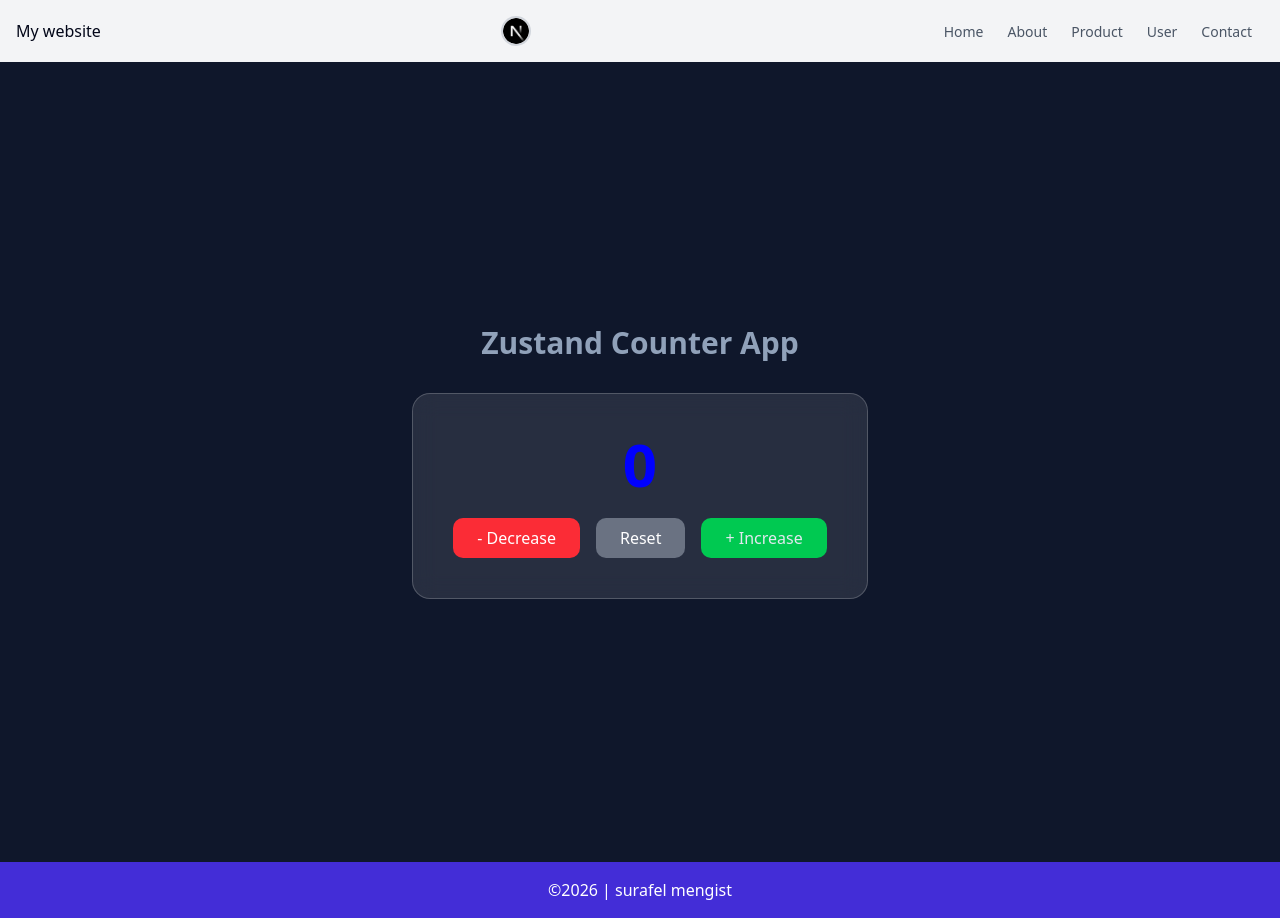
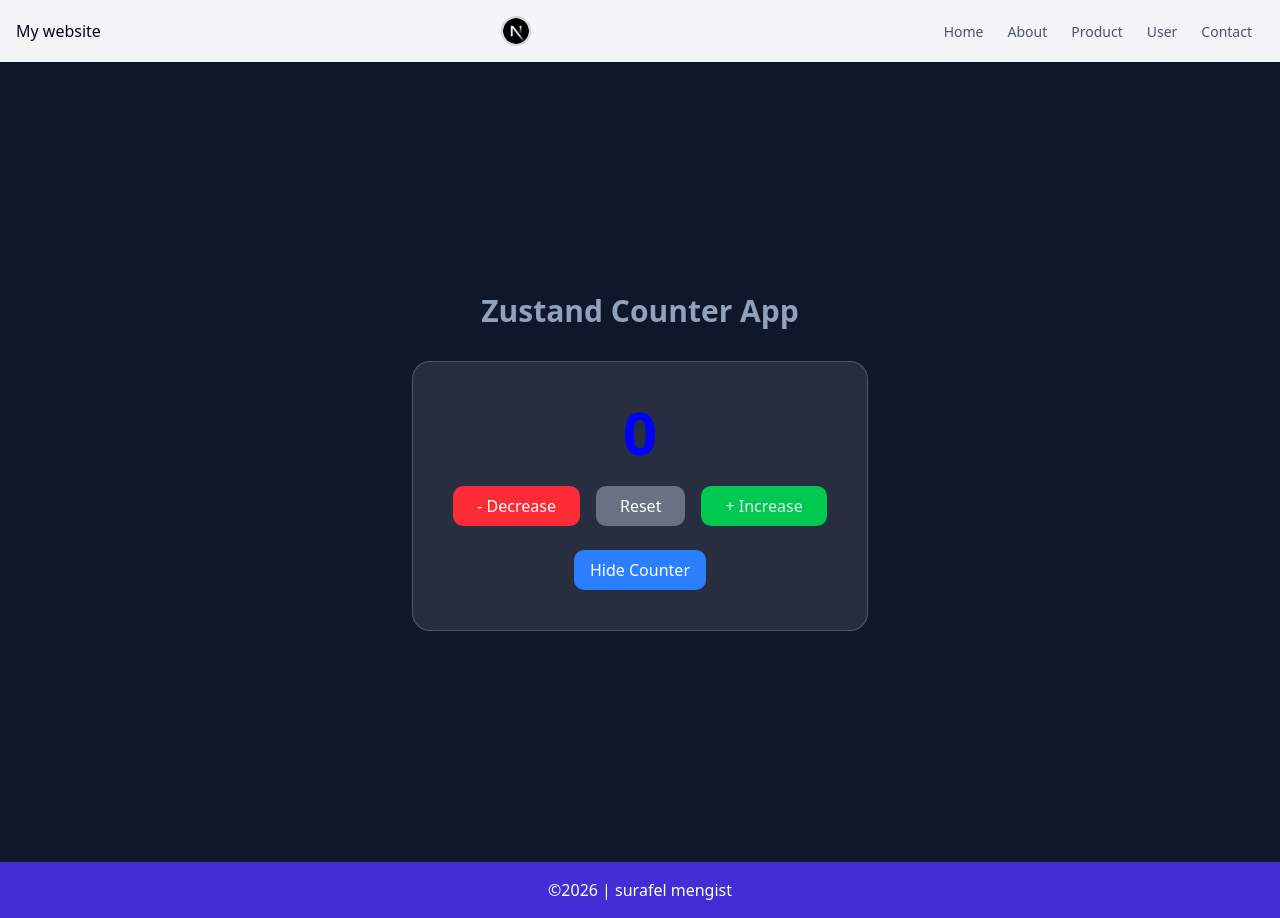
Before and after one commit to abyssiniatech/Zustand-State-Liberary, a Next.js app: page / in a window 1280 px wide. Built offline with nearby package versions, Linux system fonts and the light colour scheme.

Commit message:
add Hide/show features on the counter app

```diff
--- a/app/components/Counter.tsx
+++ b/app/components/Counter.tsx
@@ -1,16 +1,19 @@
 'use client'; // Required for Zustand hooks
-
+import { useState } from 'react';
 import { useCounterStore } from '@/store/useCounterStore';
 
 export default function Counter() {
+  // show and hide the counter component
+  const [show, setShow] = useState(true);
   // Select only the pieces of state you need for better performance
   const count = useCounterStore((state) => state.count);
   const { increment, decrement, reset } = useCounterStore();
 
   return (
     <div className="flex flex-col items-center gap-6 p-10 bg-white/10 rounded-2xl backdrop-blur-md border border-white/20">
+       {show && (
+        <>
           <h2 style={{color:count > 0 ? "white" : count<0 ?"red": "blue"}} className="text-6xl font-black text-white">{count}</h2>
-
           <div className="flex gap-4">
             <button
               onClick={decrement}
@@ -33,6 +36,14 @@ export default function Counter() {
               + Increase
             </button>
           </div>
+        </>
+       )}
+      <button
+        onClick={() => setShow((prev) => !prev)}
+        className="px-4 py-2 bg-blue-500 hover:bg-blue-600 text-white rounded-lg transition-all"
+      >
+        {show ? 'Hide Counter' : 'Show Counter'}
+      </button>
     </div>
   );
 }
```
Lines whose indentation alone changed are shown as unchanged.
